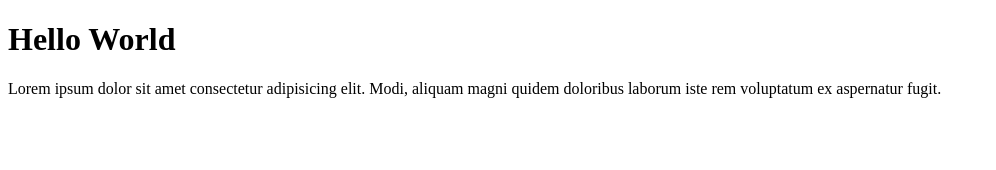
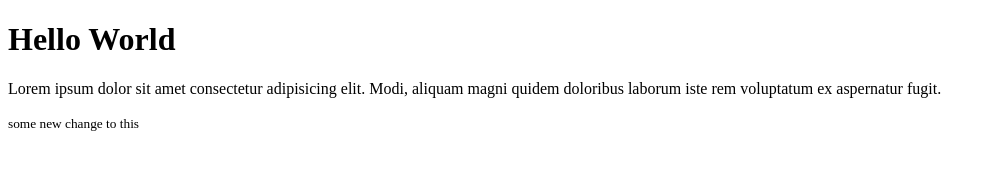
Before and after one commit to ArkeezVault/revisiting-git, a plain HTML site: page index.html in a window 1280 px wide. Shown: the whole page, without its empty margins (0-996 px from the left). Drawn offline with Linux system fonts and the light colour scheme.

Commit message:
adding and commiting at the same time

```diff
--- a/index.html
+++ b/index.html
@@ -12,5 +12,6 @@
       Lorem ipsum dolor sit amet consectetur adipisicing elit. Modi, aliquam
       magni quidem doloribus laborum iste rem voluptatum ex aspernatur fugit.
     </p>
+    <small>some new change to this</small>
   </body>
 </html>
```
Also changed, not shown: 1 other file.
